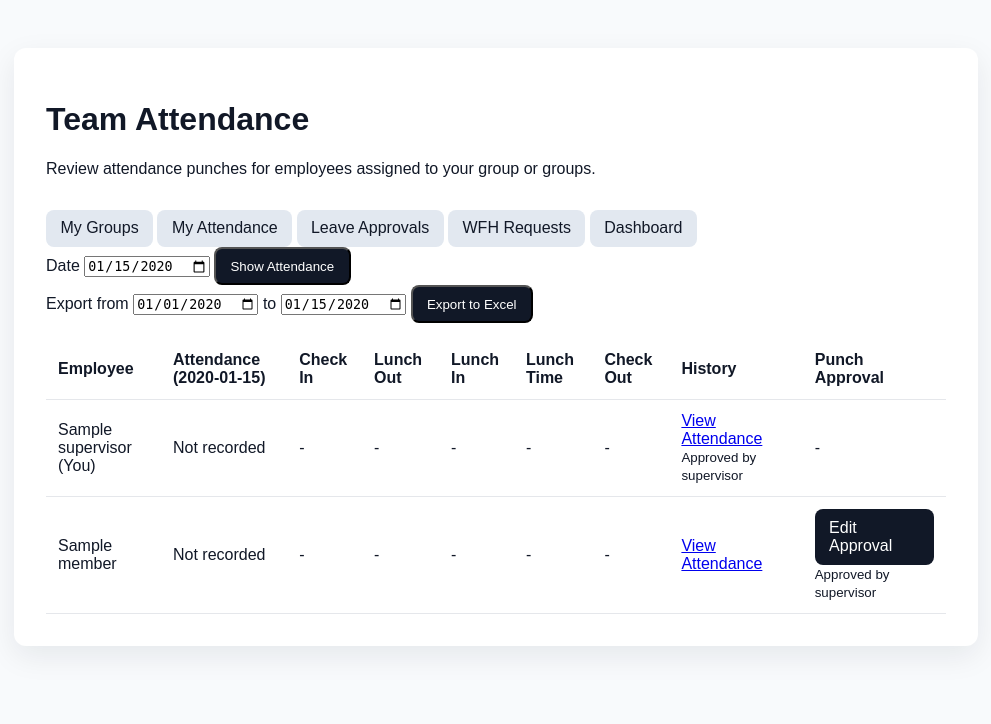
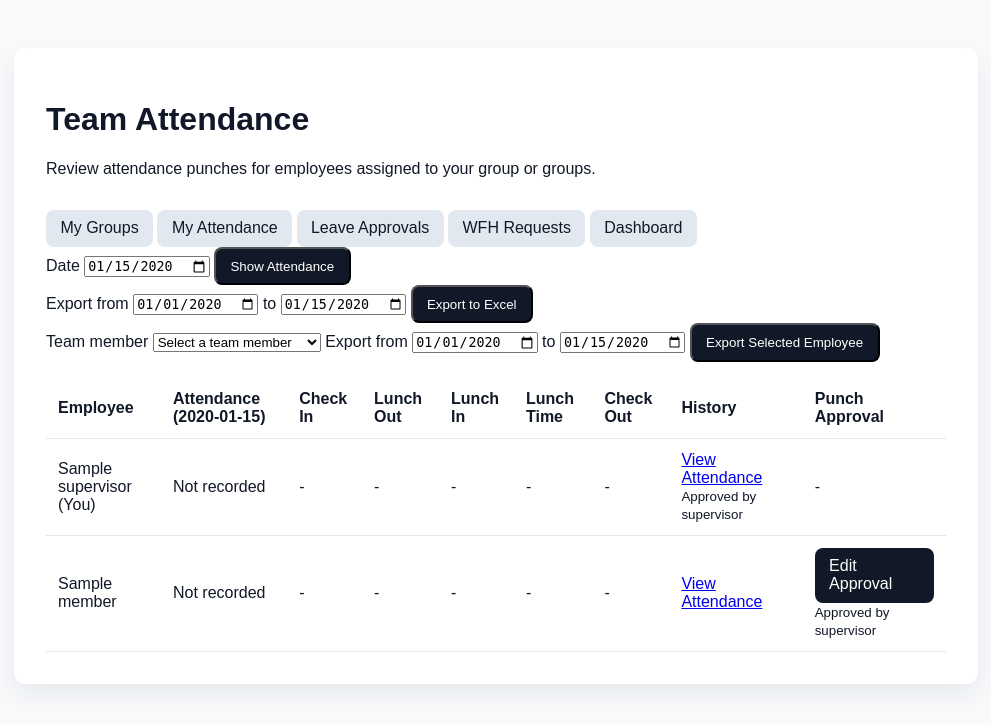
Before and after one commit to dinesh2dangol/attendance, a Laravel app: template resources/views/employee/team-attendance.blade.php in a window 1280 px wide. Shown: the top 724 px of the page, without its empty margins (144-1135 px from the left). Run offline with Laravel 12, Linux system fonts and the light colour scheme; the template is opened without the code that fills it: most values are stand-ins (such as "Sample title", 1, 10 or a date in 2020).

Commit message:
show supervisor himself in export member attendance

```diff
--- a/resources/views/employee/team-attendance.blade.php
+++ b/resources/views/employee/team-attendance.blade.php
@@ -46,6 +46,26 @@
             <input id="attendance-to" type="date" name="to" value="{{ $attendanceDate->format('Y-m-d') }}" required>
             <button class="button" type="submit">Export to Excel</button>
         </form>
+
+        @if ($members->isNotEmpty())
+            <form method="GET" action="{{ route('employee.attendance.team.export') }}">
+                <label for="employee-user-id">Team member</label>
+                <select id="employee-user-id" name="employee_user_id" required>
+                    <option value="">Select a team member</option>
+                    @if ($supervisor)
+                        <option value="{{ $supervisor->user_id }}">{{ $supervisor->employee_name }} (You)</option>
+                    @endif
+                    @foreach ($members as $member)
+                        <option value="{{ $member->user_id }}">{{ $member->employee_name }}</option>
+                    @endforeach
+                </select>
+                <label for="employee-attendance-from">Export from</label>
+                <input id="employee-attendance-from" type="date" name="from" value="{{ $attendanceDate->copy()->startOfMonth()->format('Y-m-d') }}" required>
+                <label for="employee-attendance-to">to</label>
+                <input id="employee-attendance-to" type="date" name="to" value="{{ $attendanceDate->format('Y-m-d') }}" required>
+                <button class="button" type="submit">Export Selected Employee</button>
+            </form>
+        @endif
 
         @if (session('success'))
             <p role="status">{{ session('success') }}</p>
```
Also changed, not shown: app/Http/Controllers/EmployeePortalController.php (+25 -5 lines), tests/Feature/EmployeeGroupTest.php (+59 -6 lines).
